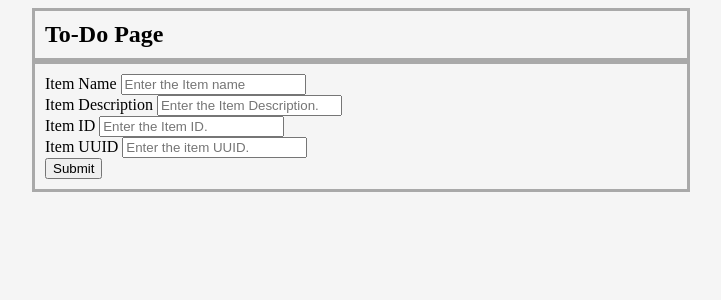
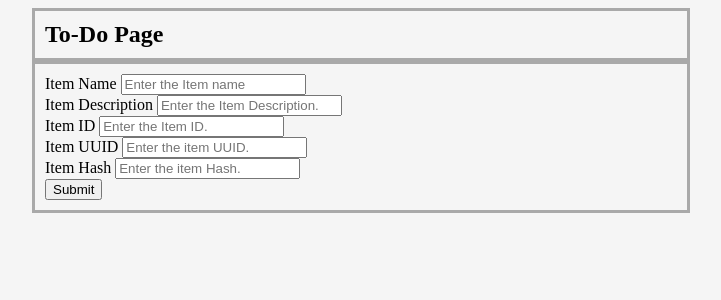
Before and after one commit to Manish-Mishra-261001/Basic-Flask-Registration-App, a Flask app: page / in a window 1280 px wide. Shown: the top 300 px of the page, without its empty margins (279-1000 px from the left). Run offline with Flask 3, Linux system fonts and the light colour scheme.

Commit message:
Item Hash Added

```diff
--- a/to-do-frontend/templates/to-do.html
+++ b/to-do-frontend/templates/to-do.html
@@ -33,6 +33,9 @@
                 <label for="itemUUID">Item UUID</label>
                 <input type="text" name="itemUUID" id="itemUUID" placeholder="Enter the item UUID." value="{{ form_data.itemUUID if form_data else '' }}" required>
                 <br/>
+                <label for="itemHash">Item Hash</label>
+                <input type="text" name="itemHash" id="itemHash" placeholder="Enter the item Hash." value="{{ form_data.itemHash if form_data else '' }}" required>
+                <br/>
                 <input type="submit" value="Submit">
             </form>
         </div>
```
